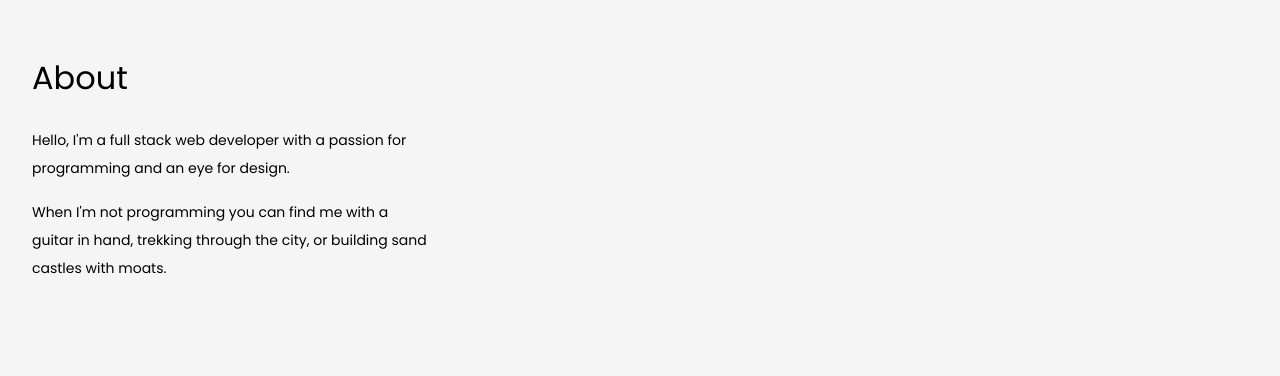
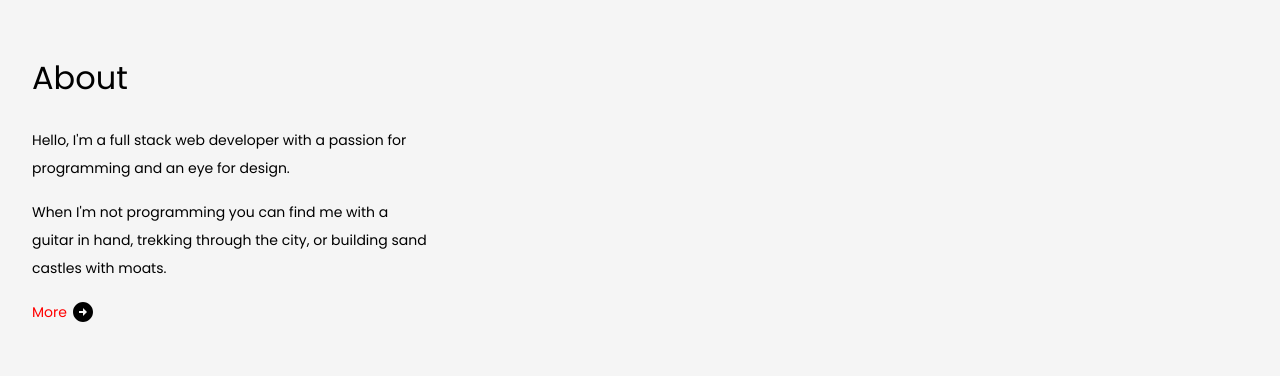
Before and after one commit to mauLovera/Portfolio, a Next.js app: page / in a window 1280 px wide. Shown: the part 920-1296 px from the top of the page. Built offline with nearby package versions, Linux system fonts and the light colour scheme; a web font is replaced by a local one.

Commit message:
feat: add about section repsonsive styling

```diff
--- a/components/common/About/About.tsx
+++ b/components/common/About/About.tsx
@@ -20,7 +20,10 @@ export default function About() {
         animation={letterAnimation}
         timeline={letterTimeline}
       />
-      <Description animation={lineAnimation} timeline={letterTimeline} />
+      <Description
+        animation={{ lineAnimation, buttonAnimation }}
+        timeline={letterTimeline}
+      />
     </motion.section>
   )
 }
--- a/components/common/About/Description/Description.module.scss
+++ b/components/common/About/Description/Description.module.scss
@@ -4,9 +4,10 @@
   display: flex;
   flex-direction: column;
   gap: $size_16px;
-  max-width: 35rem;
+  max-width: 50%;
   p {
     display: flex;
+
     overflow: hidden;
     height: fit-content;
 
@@ -17,7 +18,41 @@
 
     @media (max-width: 605px) {
       font-size: $size_12px;
-      max-width: 20rem;
+      max-width: 95%;
+    }
+  }
+  @media (max-width: 800px) {
+    max-width: 95%;
+  }
+}
+
+.accent {
+  display: flex;
+  align-items: center;
+  gap: $size_4px;
+  color: $accent-clr;
+  &:hover {
+    svg {
+      transition: $transition-speed;
+      color: $accent-clr;
+      scale: 1.1;
     }
   }
 }
+
+.arrow {
+  display: flex;
+  align-items: center;
+  height: fit-content;
+  font-size: $size_24px;
+  color: black;
+  scale: 1;
+
+  svg {
+    transition: $transition-speed;
+    &:hover {
+      scale: 1.1;
+      color: $accent-clr;
+    }
+  }
+}
--- a/components/common/About/Description/Description.tsx
+++ b/components/common/About/Description/Description.tsx
@@ -1,24 +1,45 @@
 import { motion, Variants } from 'framer-motion'
+import Link from 'next/link'
+import { RiArrowRightCircleFill } from 'react-icons/ri'
 import styles from './Description.module.scss'
 
 interface Props {
   timeline: Variants
-  animation: Variants
+  animation: {
+    lineAnimation: Variants
+    buttonAnimation: Variants
+  }
 }
 
 export default function Description({ timeline, animation }: Props) {
   return (
     <div className={styles.container}>
       <motion.p variants={timeline} initial="initial" whileInView={'animate'}>
-        <motion.span variants={animation}>
+        <motion.span variants={animation.lineAnimation}>
           Hello, I{"'"}m a full stack web developer with a passion for
           programming and an eye for design.
         </motion.span>
       </motion.p>
       <motion.p variants={timeline} initial="initial" whileInView={'animate'}>
-        <motion.span variants={animation}>
+        <motion.span variants={animation.lineAnimation}>
           When I{"'"}m not programming you can find me with a guitar in hand,
           trekking through the city, or building sand castles with moats.
+        </motion.span>
+      </motion.p>
+      <motion.p variants={timeline} initial="initial" whileInView={'animate'}>
+        <motion.span
+          variants={animation.lineAnimation}
+          className={styles.accent}
+        >
+          <Link href="/about" className={styles.accent}>
+            <span>More</span>
+            <motion.span
+              className={styles.arrow}
+              variants={animation.buttonAnimation}
+            >
+              <RiArrowRightCircleFill />
+            </motion.span>
+          </Link>
         </motion.span>
       </motion.p>
     </div>
--- a/components/common/About/variants.ts
+++ b/components/common/About/variants.ts
@@ -1,7 +1,7 @@
 export const timeline = {
   animate: {
     transition: {
-      delayChildren: 0,
+      delayChildren: 1,
       staggerChildren: 0.5,
     },
   },
```
